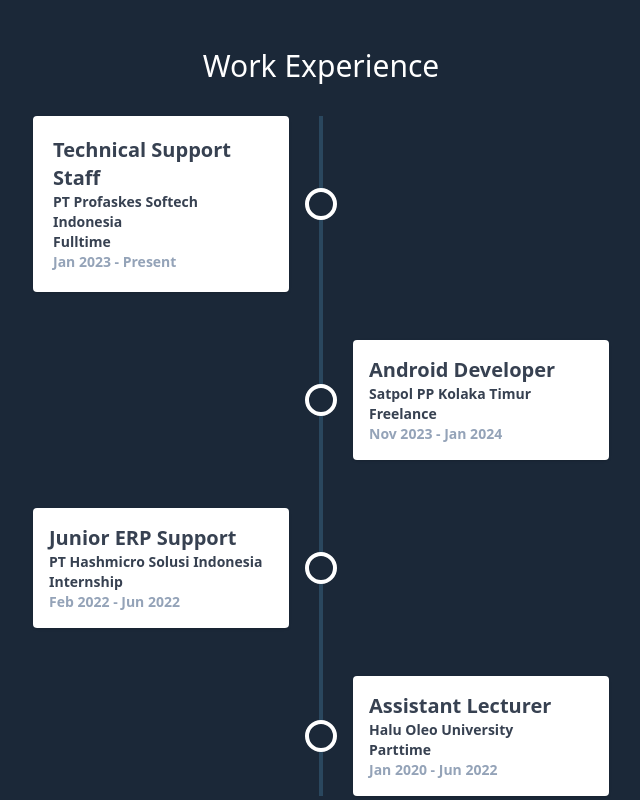
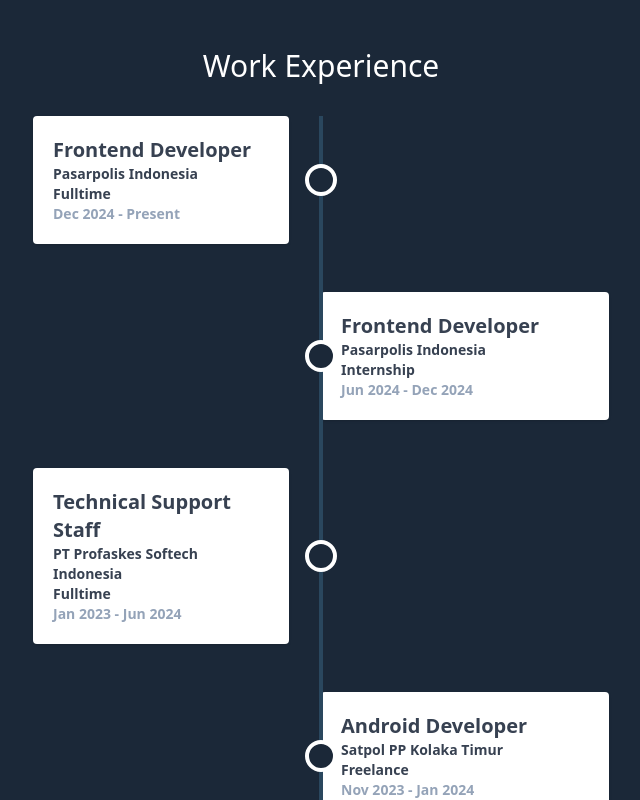
Before and after one commit to maliefrr/maliefrr.github.io, a React (Vite) app: page / in a window 1280 px wide. Shown: the part 1660-2460 px from the top of the page, without its empty margins (319-959 px from the left). Built offline with nearby package versions, Linux system fonts and the light colour scheme.

Commit message:
make the work experience and summarry in constant, fix mobile view (WIP)

```diff
--- a/src/App.tsx
+++ b/src/App.tsx
@@ -17,6 +17,7 @@
 import mailIcon from "@/assets/email.svg"
 import locationIcon from "@/assets/location-pin.svg"
 import phoneIcon from "@/assets/phone-call.svg"
+import { summarry, workExperince } from './constant';
 
 
 function App() {
@@ -51,10 +52,10 @@
         <Separator className="max-w-[20%] mt-3"/>
         <Button className="mt-3 bg-[#2a475e] hover:bg-[#1b2838] duration-300" onClick={() => scrollToRef(homeRef)}>Get To Know Me 👇</Button>
     </div>
-      <div className="flex p-5 justify-around items-center mt-10 h-screen" ref={homeRef}>
-        <div className='max-w-[40%]'>
-          <h3 className='text-2xl mb-3'>Professional Summary</h3>
-          <p className='text-justify'>Experienced Frontend Engineer with a background in academia and technical support roles. Proficient in React.js, React Native, and Express.js. Skilled in explaining concepts, socializing, and public speaking. Notable achievements include developing a medical online queue app and an electronic identity system for students, as well as creating an Android app for a civil service police unit. As an assistant lecturer at Halu Oleo University, successfully taught and mentored students. As a Technical Support Staff at a medical record company, provided effective technical assistance and support.</p>
+      <div className="flex flex-col-reverse lg:flex-row p-5 justify-end gap-4 lg:justify-around items-center mt-10 h-screen" ref={homeRef}>
+        <div className='lg:max-w-[40%]'>
+          <h3 className='text-lg lg:text-2xl mb-3'>Professional Summary</h3>
+          <p className='text-sm lg:text-lg text-justify'>{summarry}</p>
         </div>
         <img src={profilePicture} alt="" className='max-w-[30%] rounded-full'/>
       </div>
@@ -70,15 +71,18 @@
                 <div className="hidden sm:block w-1 bg-[#2a475e] absolute h-full left-1/2 transform -translate-x-1/2"></div>
 
                 {/* <!-- Left section, set by justify-start and sm:pr-8 --> */}
+                {
+                  workExperince.slice().reverse().map((item,index) => {
+                    return (
                     <div className="mt-6 sm:mt-0 sm:mb-12">
                       <div className="flex flex-col sm:flex-row items-center">
-                    <div className="flex justify-start w-full mx-auto items-center">
-                      <div className="w-full sm:w-1/2 sm:pr-8">
+                        <div className={`flex ${index % 2 === 0 ? 'justify-start' : 'justify-end'} w-full mx-auto items-center`}>
+                          <div className={`w-full sm:w-1/2 sm:${index % 2 === 0 ? 'pr-8' : 'pl-8'}`}>
                             <div className="p-5 bg-white rounded shadow">
-                          <h3 className='text-xl'>Technical Support Staff</h3>
-                          <h4 className='text'>PT Profaskes Softech Indonesia</h4>
-                          <h5>Fulltime</h5>
-                          <h6 className='text-slate-400'>Jan 2023 - Present</h6>
+                              <h3 className='text-xl'>{item.jobTitle}</h3>
+                              <h4 className='text'>{item.company}</h4>
+                              <h5>{item.status}</h5>
+                              <h6 className='text-slate-400'>{item.startDate} - {item.endDate}</h6>
                             </div>
                           </div>
                         </div>
@@ -86,60 +90,9 @@
                         </div>
                       </div>
                     </div>
-
-                {/* <!-- Right section, set by justify-end and sm:pl-8 --> */}
-                <div className="mt-6 sm:mt-0 sm:mb-12">
-                  <div className="flex flex-col sm:flex-row items-center">
-                    <div className="flex justify-end w-full mx-auto items-center">
-                      <div className="w-full sm:w-1/2 sm:pl-8">
-                        <div className="p-4 bg-white rounded shadow">
-                          <h3 className='text-xl'>Android Developer</h3>
-                          <h4 className='text'>Satpol PP Kolaka Timur</h4>
-                          <h5>Freelance</h5>
-                          <h6 className='text-slate-400'>Nov 2023 - Jan 2024</h6>
-                        </div>
-                      </div>
-                    </div>
-                    <div className="rounded-full bg-[#1b2838] border-white border-4 w-8 h-8 absolute left-1/2 -translate-y-4 sm:translate-y-0 transform -translate-x-1/2 flex items-center justify-center">
-                    </div>
-                  </div>
-                </div>
-
-                {/* <!-- Left section, set by justify-start and sm:pr-8 --> */}
-                <div className="mt-6 sm:mt-0 sm:mb-12">
-                  <div className="flex flex-col sm:flex-row items-center">
-                    <div className="flex justify-start w-full mx-auto items-center">
-                      <div className="w-full sm:w-1/2 sm:pr-8">
-                        <div className="p-4 bg-white rounded shadow">
-                          <h3 className='text-xl'>Junior ERP Support</h3>
-                          <h4 className='text'>PT Hashmicro Solusi Indonesia</h4>
-                          <h5>Internship</h5>
-                          <h6 className='text-slate-400'>Feb 2022 - Jun 2022</h6>
-                        </div>
-                      </div>
-                    </div>
-                    <div className="rounded-full bg-[#1b2838] border-white border-4 w-8 h-8 absolute left-1/2 -translate-y-4 sm:translate-y-0 transform -translate-x-1/2 flex items-center justify-center">
-                    </div>
-                  </div>
-                </div>
-
-                {/* <!-- Right section, set by justify-end and sm:pl-8 --> */}
-                <div className="mt-6 sm:mt-0">
-                  <div className="flex flex-col sm:flex-row items-center">
-                    <div className="flex justify-end w-full mx-auto items-center">
-                      <div className="w-full sm:w-1/2 sm:pl-8">
-                        <div className="p-4 bg-white rounded shadow">
-                          <h3 className='text-xl'>Assistant Lecturer</h3>
-                          <h4 className='text'>Halu Oleo University</h4>
-                          <h5>Parttime</h5>
-                          <h6 className='text-slate-400'>Jan 2020 - Jun 2022</h6>
-                        </div>
-                      </div>
-                    </div>
-                    <div className="rounded-full bg-[#1b2838] border-white border-4 w-8 h-8 absolute left-1/2 -translate-y-4 sm:translate-y-0 transform -translate-x-1/2 flex items-center justify-center">
-                    </div>
-                  </div>
-                </div>
+                    )
+                  })
+                }
               </div>
             </div>
           </div>
@@ -147,7 +100,7 @@
           {/* end of timeline */}
       <div className='mt-5 h-screen flex flex-col justify-center p-4' ref={projectRef}>
         <h1 className="text-3xl text-center mb-3">Projects</h1>
-        <div className='grid grid-cols-3 mt-3 gap-3'>
+        <div className='grid grid-cols-1 md:grid-cols-2 lg:grid-cols-3 mt-3 gap-3'>
             <Card>
               <CardTitle>
                 <img src={medqueuePicture} alt="" />
--- /dev/null
+++ b/src/constant.ts
@@ -0,0 +1,46 @@
+export const summarry = 'Experienced Frontend Developer with a strong foundation in academia, freelance development, and technical support. Proficient in React.js, React Native, and Express.js, with a focus on building responsive, user-friendly web applications. Known for clear communication, mentoring, and cross-functional collaboration. Past projects include a medical online queue app, an Android app for a civil service unit, and an electronic student identity system. Former assistant lecturer at Halu Oleo University and technical support staff in the health tech industry, bringing a unique blend of technical skill and user-centric thinking.'
+
+export const workExperince = [
+    {
+        jobTitle: 'Assistant Lecturer',
+        company: 'Halu Oleo University',
+        startDate: 'Jan 2020',
+        endDate: 'Jun 2022',
+        status: 'Parttime'
+    },
+    {
+        jobTitle: 'Junior ERP Support',
+        company: 'PT Hashmicro Solusi Indonesia',
+        startDate: 'Feb 2022',
+        endDate: 'Jun 2022',
+        status: 'Internship'
+    },
+    {
+        jobTitle: 'Android Developer',
+        company: 'Satpol PP Kolaka Timur',
+        startDate: 'Nov 2023',
+        endDate: 'Jan 2024',
+        status: 'Freelance'
+    },
+    {
+        jobTitle: 'Technical Support Staff',
+        company: 'PT Profaskes Softech Indonesia',
+        startDate: 'Jan 2023',
+        endDate: 'Jun 2024',
+        status: 'Fulltime'
+    },
+    {
+        jobTitle: 'Frontend Developer',
+        company: 'Pasarpolis Indonesia',
+        startDate: 'Jun 2024',
+        endDate: 'Dec 2024',
+        status: 'Internship'
+    },
+    {
+        jobTitle: 'Frontend Developer',
+        company: 'Pasarpolis Indonesia',
+        startDate: 'Dec 2024',
+        endDate: 'Present',
+        status: 'Fulltime'
+    },
+]
```
Lines whose indentation alone changed are shown as unchanged.
